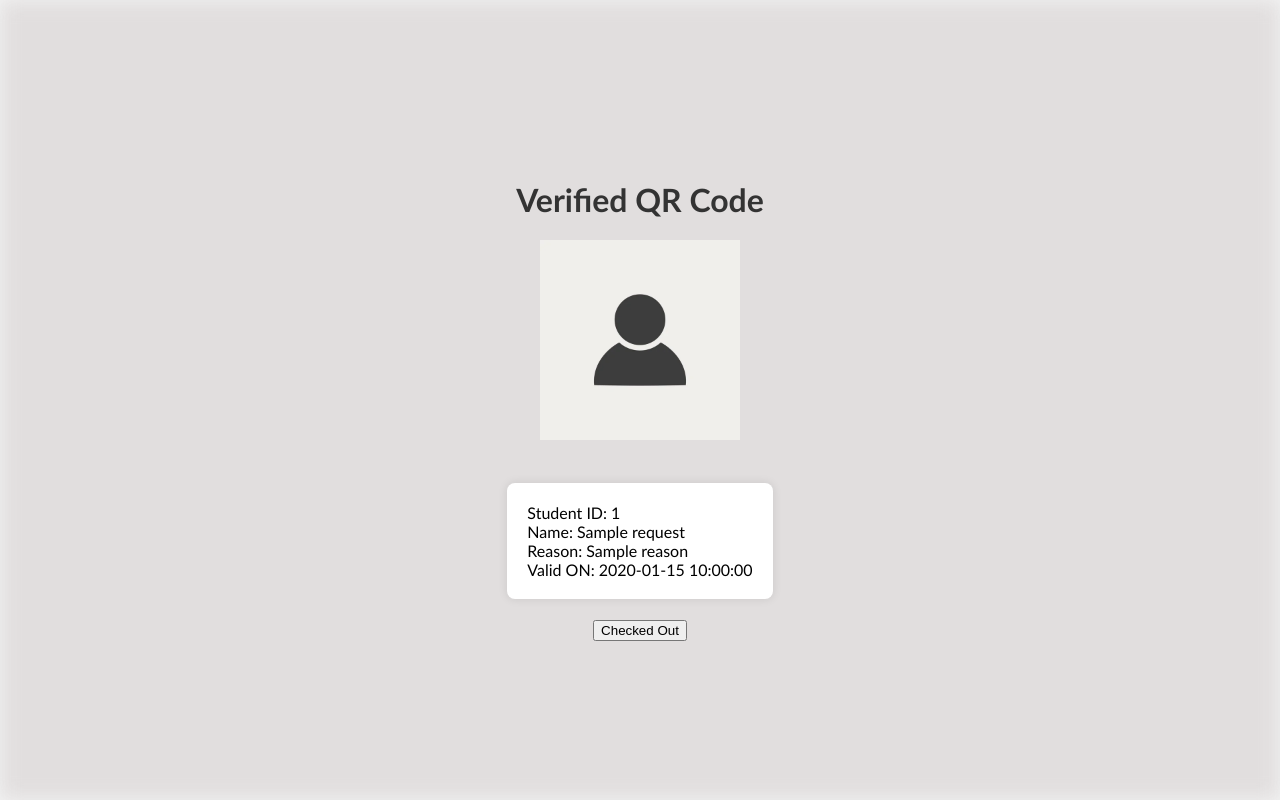
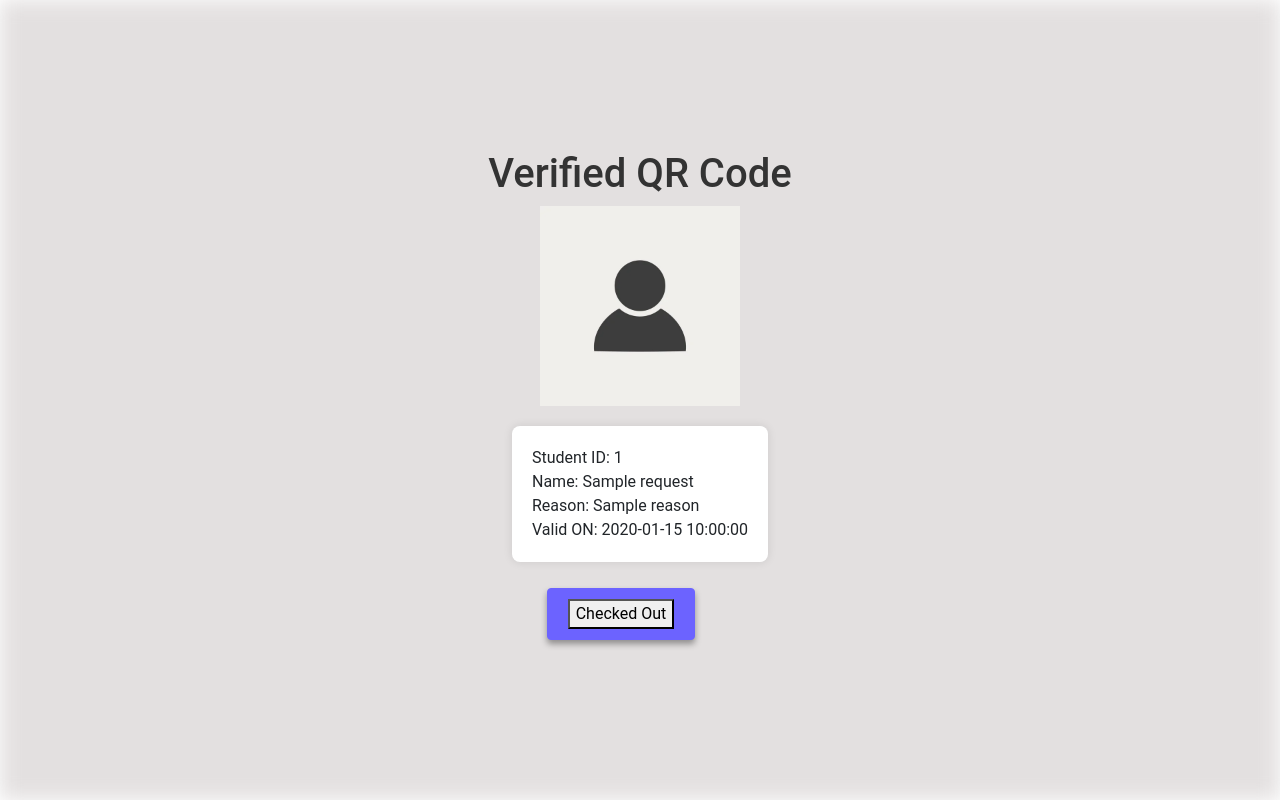
Before and after one commit to praneeth-pingali/AUgatepass, a Flask app: page /verifyqr/1 in a window 1280 px wide. Run offline with Flask 2, Linux system fonts and the light colour scheme; a database or web service that is not in the repository returns one stand-in record (values such as "Sample title"); some libraries are stand-ins or nearby versions.

Commit message:
Slight Changes to verifyQR.HTML

```diff
--- a/templates/verify_qr.html
+++ b/templates/verify_qr.html
@@ -6,6 +6,7 @@
     <meta name="viewport" content="width=device-width, initial-scale=1.0">
     <title>Verified QR Code</title>
     <link rel="stylesheet" href="{{ url_for('static', filename='style5.css') }}">
+    <link rel="stylesheet" href="{{ url_for('static', filename='css/bootstrap.min.css') }}">
     <style>
         .student-photo {
             max-width: 200px; /* Set maximum width */
@@ -39,6 +40,20 @@
                 margin-top: 20px; /* Add spacing above the checkout button */
             }
         }
+
+        .nav-option {
+            margin-top: 0%;
+            padding: 10px 20px;
+            font-size: 16px;
+            box-shadow: 0 4px 6px rgba(0, 0, 0, 0.369);
+            transition: transform 0.3s ease;
+            margin: 10px;
+        }
+
+        .nav-option:hover {
+            transform: scale(1.1);
+            box-shadow: 8px 8px 8px rgba(0, 0, 0, 0.369);
+        }
     </style>
 </head>
 <body>
@@ -55,7 +70,7 @@
                 Valid ON: {{ datetime }}
             </p>
         </div>
-        <a href="/checkout/{{ key }}" class="checkout-button"><button>Checked Out</button></a>
+        <a href="/checkout/{{ key }}" class="nav-option btn btn-primary mr-5"><button>Checked Out</button></a>
     </div>
 </body>
 </html>
```
Also changed, not shown: 1 other file.
